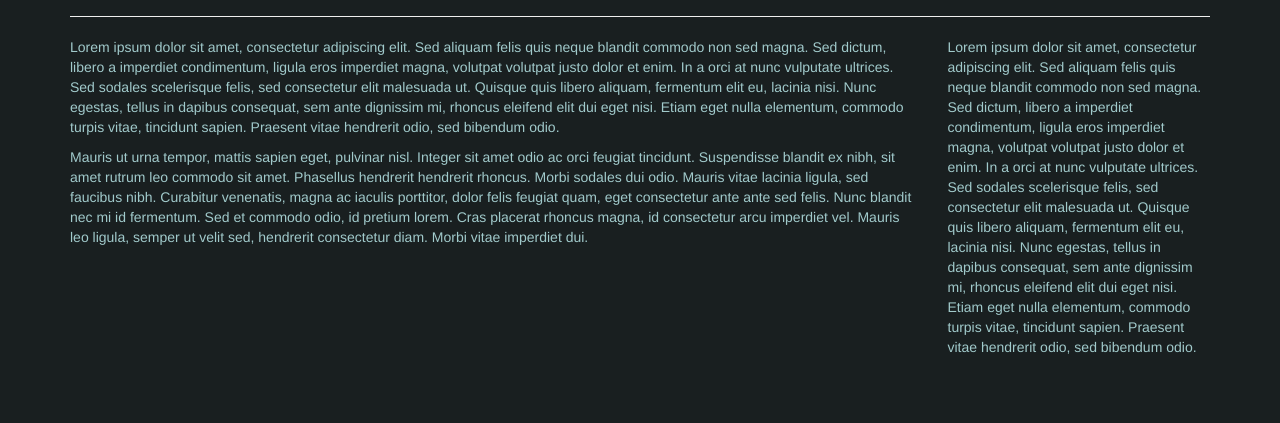
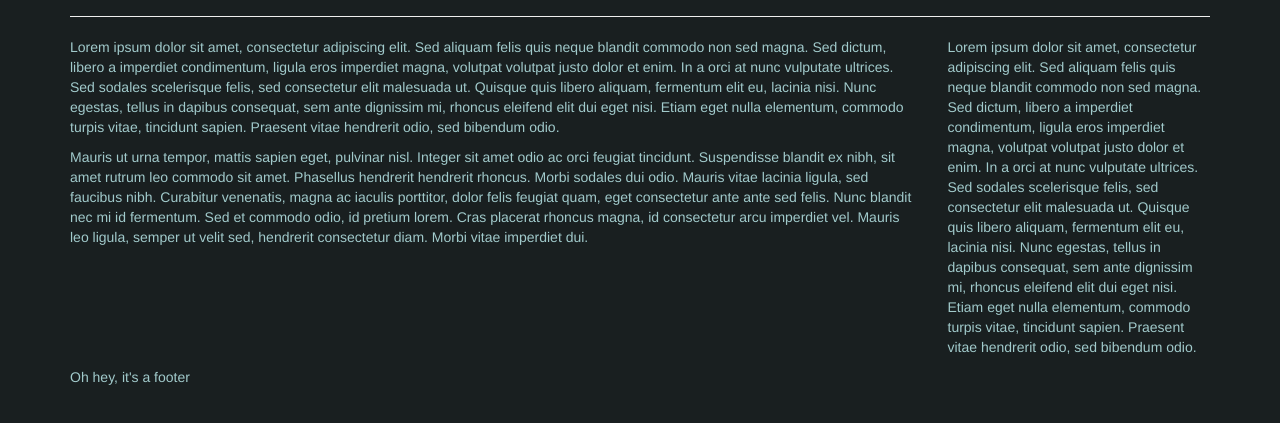
Before and after one commit to jesgs/travis-test-deployment, a website: page index.html in a window 1280 px wide. Shown: the part 83-506 px from the top of the page. Drawn offline with nearby package versions, Linux system fonts and the light colour scheme; files that its build step writes are made by us from their sources.

Commit message:
Adding a footer

```diff
--- a/index.html
+++ b/index.html
@@ -39,6 +39,9 @@
                     hendrerit odio, sed bibendum odio.</p>
             </div>
         </div>
+        <div class="page-footer">
+            <p>Oh hey, it's a footer</p>
+        </div>
     </div>
 </body>
 </html>
```
